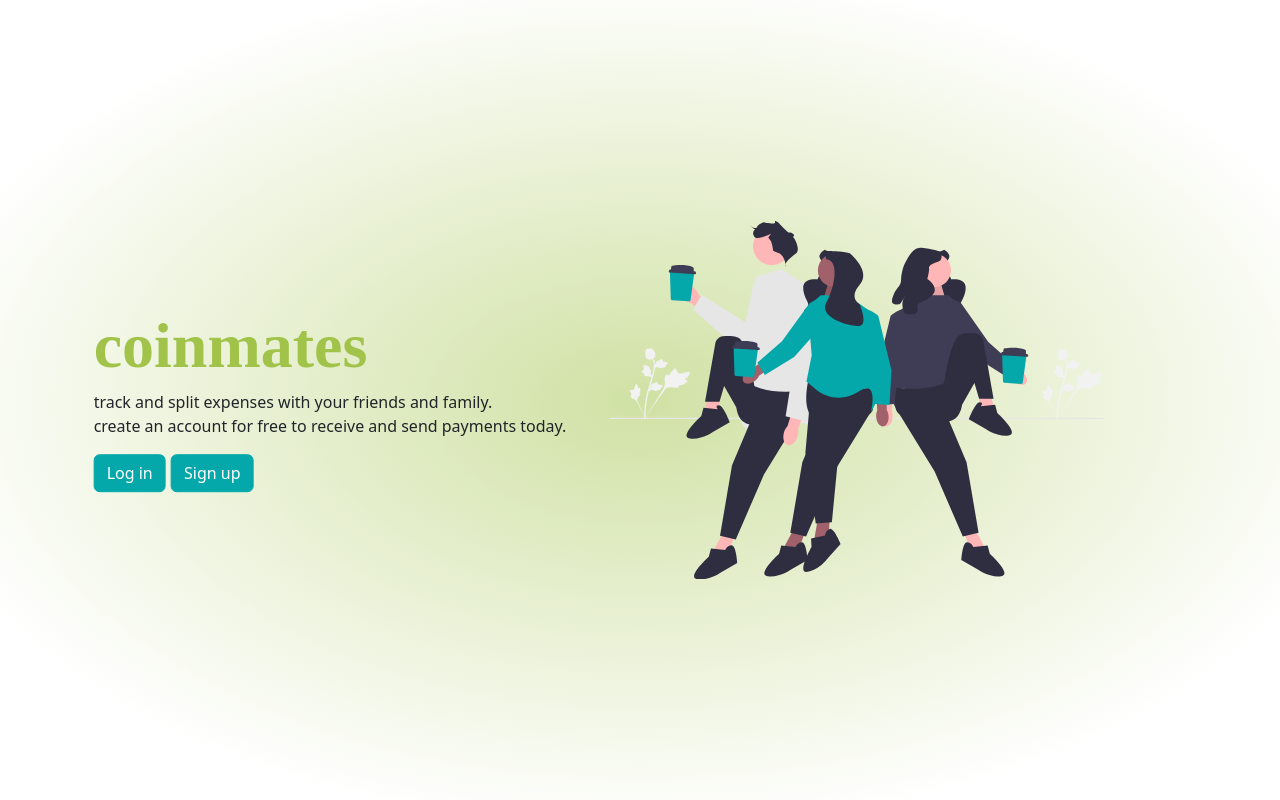
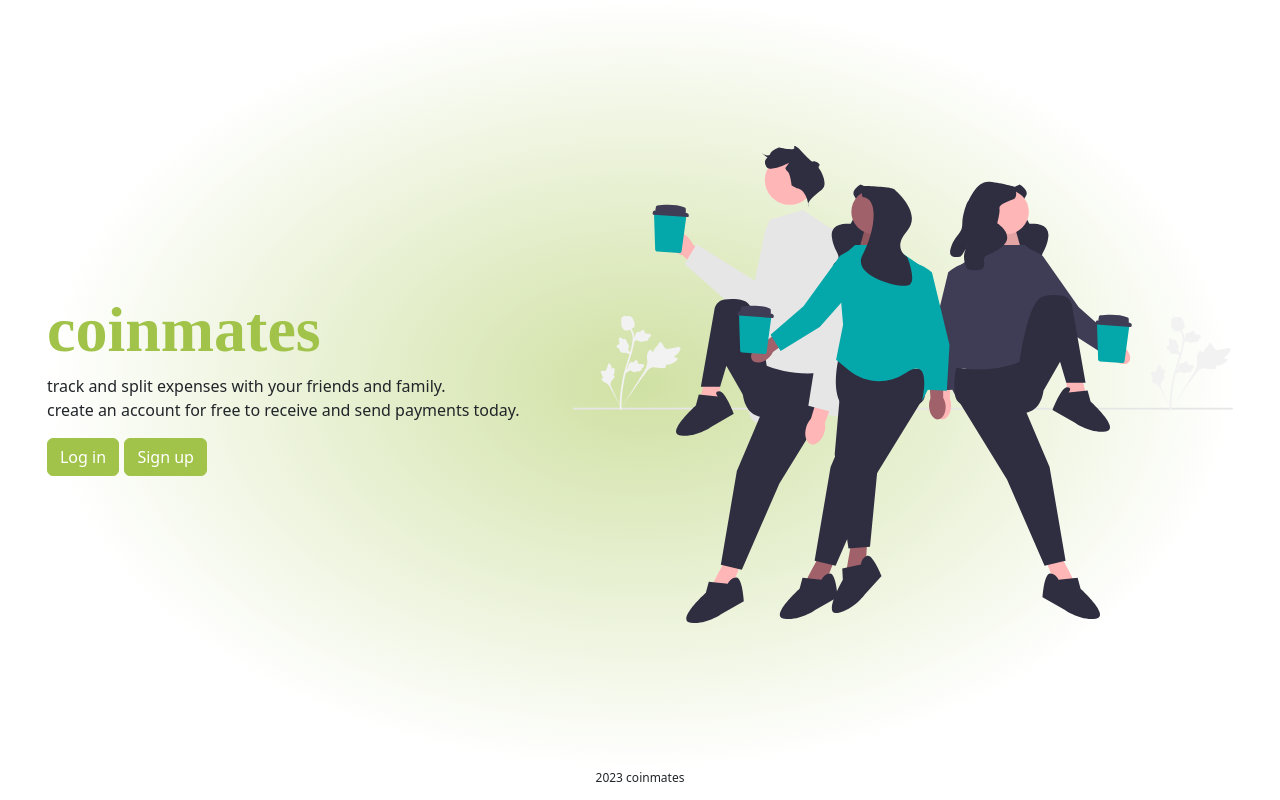
Before and after one commit to stjomd/coinmates, a React (Vite) app in the folder frontend/: page / in a window 1280 px wide. Built offline with nearby package versions, Linux system fonts and the light colour scheme; a web font is replaced by a local one.

Commit message:
Separate landing and homepage

```diff
--- a/frontend/src/components/App.scss
+++ b/frontend/src/components/App.scss
@@ -1,48 +1,22 @@
 @use '../colors';
-@use '../fonts';
 
-.center {
-    position: fixed;
-    top: 50%;
-    left: 50%;
-    transform: translate(-50%, -50%);
-    padding: 15%;
-    background: radial-gradient(closest-side, mix(colors.$primary, white, 50%), white);
+.flexbox-container {
+    display: flex;
+    flex-direction: column;
+    justify-content: space-between;
+    align-items: center;
+    height: 100%;
 }
 
-.flex-container {
+div#landing {
     display: flex;
-    align-items: center;
+    flex-direction: column;
+    justify-content: center;
+    height: 100%;
+    background: radial-gradient(closest-side, rgba(colors.$primary, 0.5), rgba(white, 0));
 }
 
-.left-part {
-    margin-right: -30pt;
+footer#footer {
+    font-size: 9pt;
+    padding-bottom: 10pt;
 }
-
-.description p {
-    margin: 0pt;
-    white-space: nowrap;
-}
-
-#title {
-    color: colors.$primary;
-    font-family: fonts.$display-font;
-    font-weight: bold;
-    font-size: 48pt;
-    margin-bottom: 4pt;
-}
-
-#image {
-    scale: 0.75;
-}
-
-.buttons {
-    & button {
-        color: white;
-        margin-right: 4pt;
-    }
-    & button:hover {
-        color: white;
-    }
-    margin-top: 12pt;
-}
--- a/frontend/src/components/App.tsx
+++ b/frontend/src/components/App.tsx
@@ -1,23 +1,16 @@
 import './App.scss'
-import image from '../assets/friends.svg'
+import Landing from './landing/Landing'
+// import image from '../assets/friends.svg'
 
 function App() {
   return (
-    <div className='center'>
-      <div className='flex-container'>
-        <div className='left-part'>
-          <h1 id='title'>coinmates</h1>
-          <div className='description'>
-            <p>track and split expenses with your friends and family.</p>
-            <p>create an account for free to receive and send payments today.</p>
-          </div>
-          <div className='buttons'>
-            <button type='button' className='btn btn-secondary'>Log in</button>
-            <button type='button' className='btn btn-secondary'>Sign up</button>
-          </div>
-        </div>
-        <img src={image} id='image'/>
+    <div className='flexbox-container'>
+      <div id='landing'>
+        <Landing/>
       </div>
+      <footer id='footer'>
+        2023 coinmates
+      </footer>
     </div>
   )
 }
--- /dev/null
+++ b/frontend/src/components/landing/Landing.scss
@@ -0,0 +1,36 @@
+@use '../../colors';
+@use '../../fonts';
+
+.flex-container {
+    display: flex;
+    justify-content: end;
+    align-items: center;
+}
+
+.description p {
+    margin: 0pt;
+    white-space: nowrap;
+}
+
+#title {
+    color: colors.$primary;
+    font-family: fonts.$display-font;
+    font-weight: bold;
+    font-size: 48pt;
+    margin-bottom: 4pt;
+}
+
+#image {
+    padding-left: 40pt;
+}
+
+.buttons {
+    & button {
+        color: white;
+        margin-right: 4pt;
+    }
+    & button:hover {
+        color: white;
+    }
+    margin-top: 12pt;
+}
--- /dev/null
+++ b/frontend/src/components/landing/Landing.tsx
@@ -0,0 +1,23 @@
+import './Landing.scss'
+import image from '../../assets/friends.svg'
+
+function Landing() {
+    return (
+      <div className='flex-container'>
+        <div className='left-part'>
+          <h1 id='title'>coinmates</h1>
+          <div className='description'>
+            <p>track and split expenses with your friends and family.</p>
+            <p>create an account for free to receive and send payments today.</p>
+          </div>
+          <div className='buttons'>
+            <button type='button' className='btn btn-primary'>Log in</button>
+            <button type='button' className='btn btn-primary'>Sign up</button>
+          </div>
+        </div>
+        <img src={image} id='image'/>
+      </div>
+    );
+}
+
+export default Landing;
--- a/frontend/src/index.scss
+++ b/frontend/src/index.scss
@@ -5,6 +5,16 @@ html {
     color: colors.$dark;
 }
 
+html, body {
+    margin: 0;
+    height: 100%;
+    width: 100%;
+ }
+
+ div#root {
+    height: 100%;
+ }
+
 // Override Bootstrap colors
 $primary: colors.$primary;
 $secondary: colors.$accent-blue;
```
